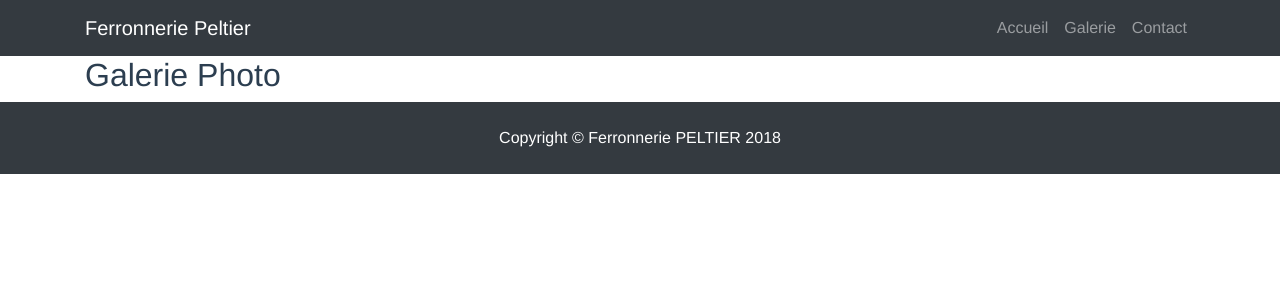
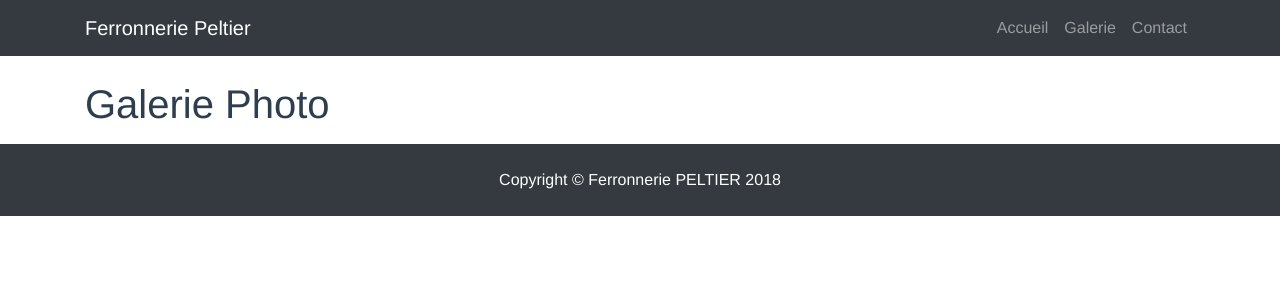
Before and after one commit to Timdev0/ferronnerie-peltier, a Vue app: page /galerie in a window 1280 px wide. Shown: the top 300 px of the page. Built offline with nearby package versions, Linux system fonts and the light colour scheme.

Commit message:
add btn home to galerie

```diff
--- a/src/views/Galerie.vue
+++ b/src/views/Galerie.vue
@@ -1,5 +1,5 @@
 <template>
     <div id="galerie" class="container">
-        <h2>Galerie Photo</h2>
+        <h1 class="mt-4 mb-3">Galerie Photo</h1>
     </div>
 </template>
--- a/src/views/Home.vue
+++ b/src/views/Home.vue
@@ -115,7 +115,7 @@
             </div>
           </div>
         </div>
-        <p class="see-more">Voirs plus de nos créations : </p>
+        <p class="see-more">Pour voir plus de nos créations : <router-link class="btn btn-primary" to="/galerie">Accèdez à la Galerie</router-link></p>
       </div>
     </div>
 
```
